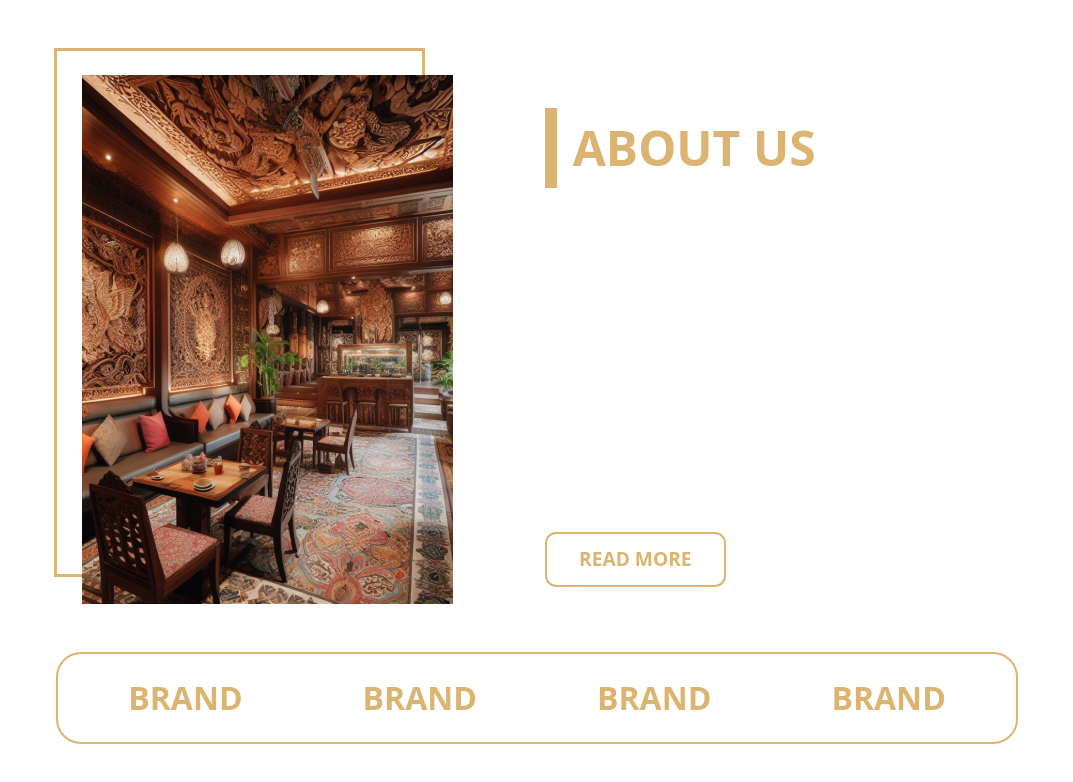
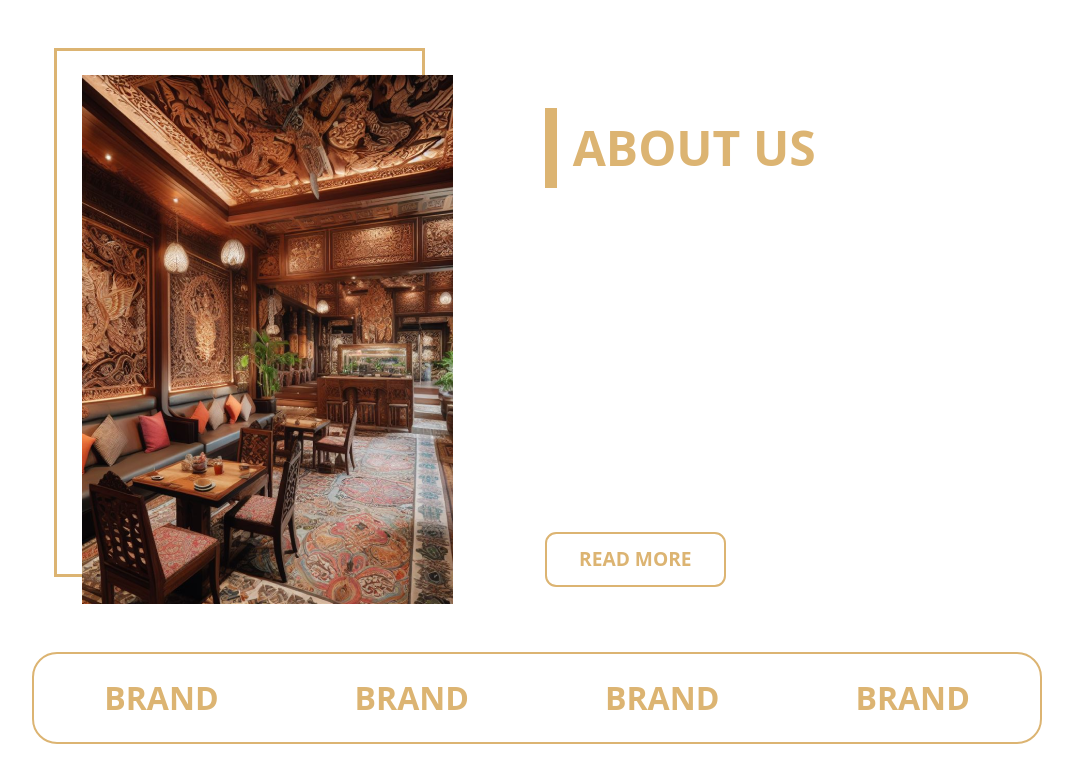
Before and after one commit to AlbertTech23/uas-ssh, a React (Vite) app: page / in a window 1280 px wide. Shown: the top 782 px of the page, without its empty margins (103-1176 px from the left). Built offline with nearby package versions, Linux system fonts and the light colour scheme.

Commit message:
about us v1.0.2

```diff
--- a/src/components/AboutComponent/AboutComponent.jsx
+++ b/src/components/AboutComponent/AboutComponent.jsx
@@ -30,12 +30,12 @@ const AboutComponent = () => {
         <a href="#"><button id="button" className="mt-5">READ MORE</button></a>
       </div>
     </div>
-      <div id="brands" className="container mt-5 mb-5">
-        <h1>BRAND</h1>
-        <h1>BRAND</h1>
-        <h1>BRAND</h1>
-        <h1>BRAND</h1>
-      </div>
+    <div id="brands" className="container grid grid-cols-1 sm:grid-cols-2 md:grid-cols-4 gap-4 mt-5 mb-5">
+  <h1 className="sm:col-span-1 md:col-span-2">BRAND</h1>
+  <h1 className="sm:col-span-1 md:col-span-2">BRAND</h1>
+  <h1 className="sm:col-span-1 md:col-span-2">BRAND</h1>
+  <h1 className="sm:col-span-1 md:col-span-2">BRAND</h1>
+</div>
     </div>
   );
 };
--- a/src/components/AboutComponent/AboutComponent.scss
+++ b/src/components/AboutComponent/AboutComponent.scss
@@ -1,3 +1,9 @@
+// @media (max-width: 768px) {
+//     .container {
+//     width: 100%;
+//     }
+//   }
+
 .flex-container {
     height: auto;
   }
```
